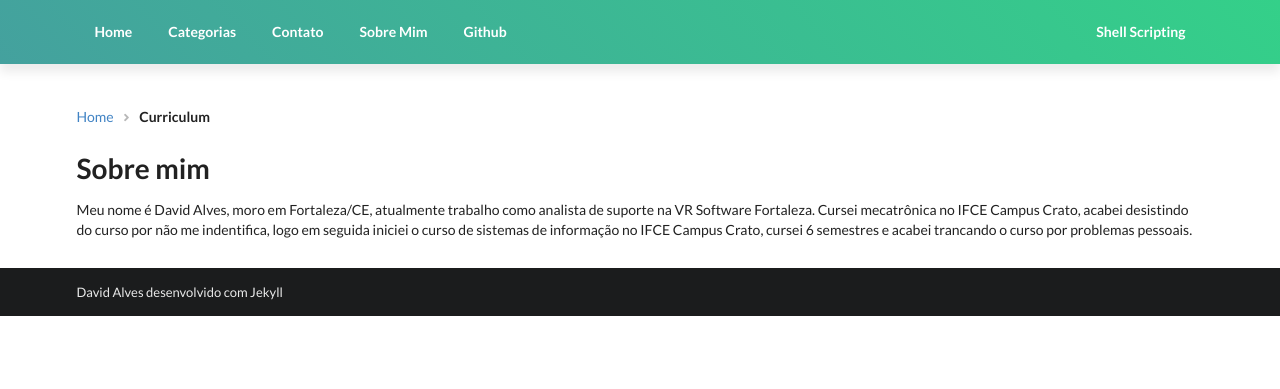
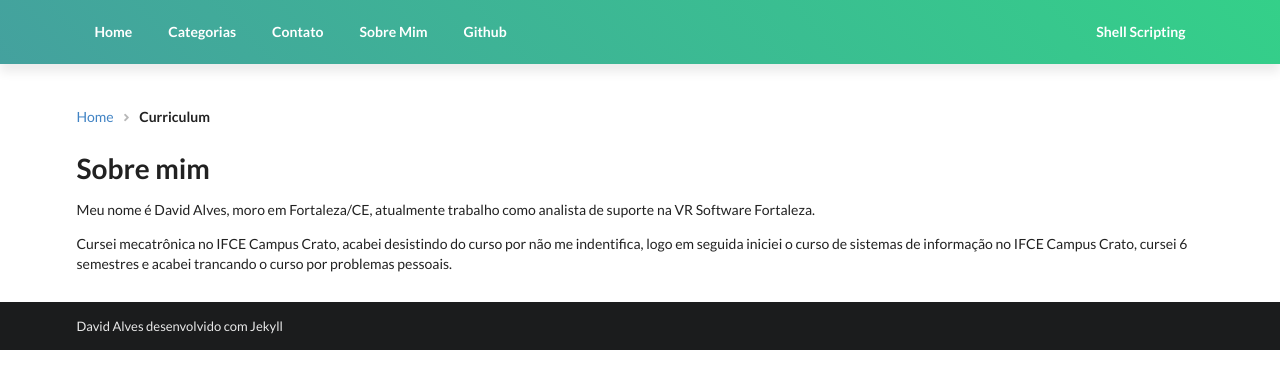
Before and after one commit to david27alves/david27alves.github.io, a Jekyll site: the page built from about.html, in a window 1280 px wide. Shown: the top 389 px of the page. Built offline with Jekyll 4.4.1, drawn with Linux system fonts in a browser that asks for light colours.

Commit message:
Update about.html

```diff
--- a/about.html
+++ b/about.html
@@ -10,8 +10,6 @@
         <div class="active section">Curriculum</div>
     </div>
     <h1>Sobre mim</h1>
-    <p>
-
-        Meu nome é David Alves, moro em Fortaleza/CE, atualmente trabalho como analista de suporte na VR Software Fortaleza. Cursei mecatrônica no IFCE Campus Crato, acabei desistindo do curso por não me indentifica, logo em seguida iniciei o curso de sistemas de informação no IFCE Campus Crato, cursei 6 semestres e acabei trancando o curso por problemas pessoais.
-    </p>
+    <p>Meu nome é David Alves, moro em Fortaleza/CE, atualmente trabalho como analista de suporte na VR Software Fortaleza.</p>
+    <p>Cursei mecatrônica no IFCE Campus Crato, acabei desistindo do curso por não me indentifica, logo em seguida iniciei o curso de sistemas de informação no IFCE Campus Crato, cursei 6 semestres e acabei trancando o curso por problemas pessoais.</p>
 </div>
```
